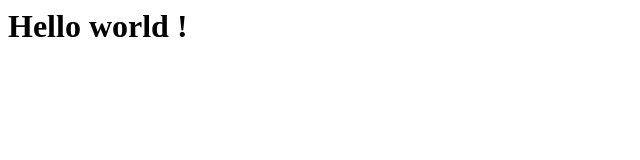
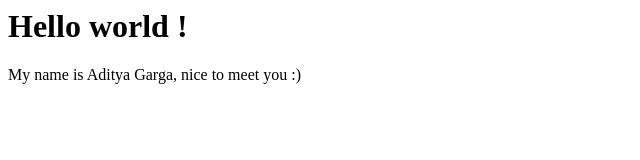
Before and after one commit to adityagarga/github-pages-helloworld, a plain HTML site: page index.html in a window 1280 px wide. Shown: the whole page, without its empty margins (0-640 px from the left). Drawn offline with Linux system fonts and the light colour scheme.

Commit message:
Added greeting message

```diff
--- a/index.html
+++ b/index.html
@@ -1 +1,2 @@
 <h1>Hello world !</h1>
+<p> My name is Aditya Garga, nice to meet you :) </p>
```
